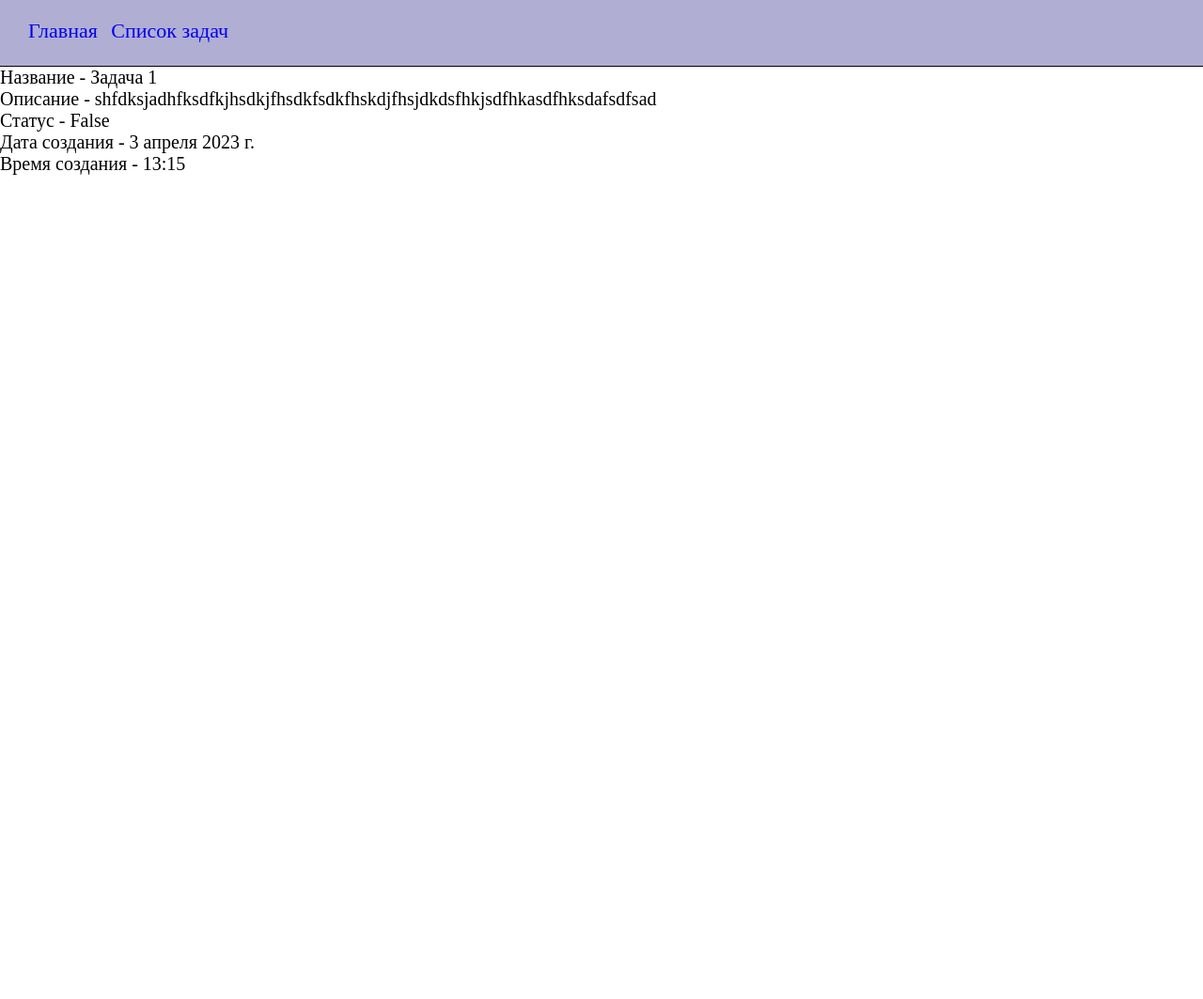
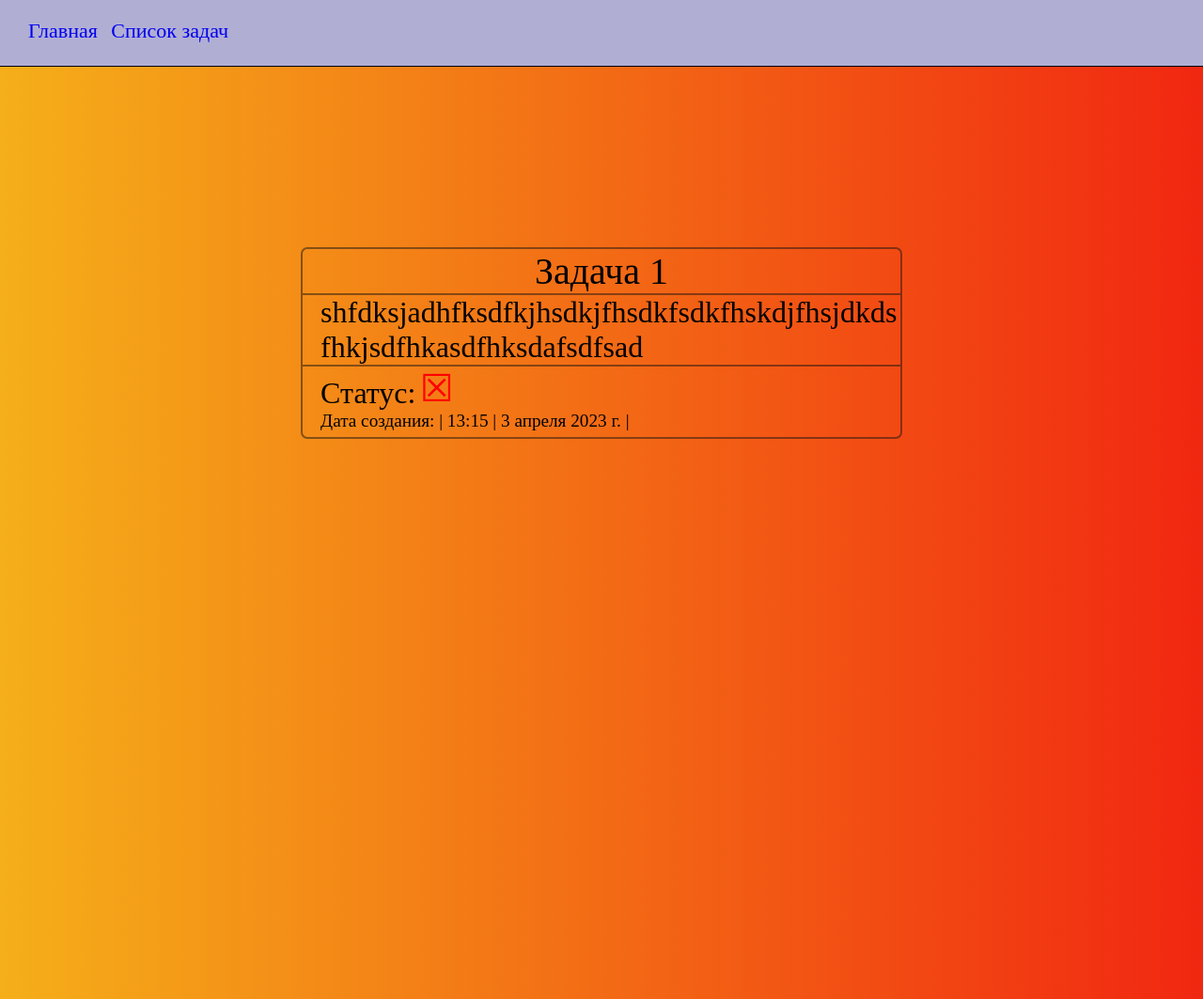
Before and after one commit to Grino777/ToDo, a Django app: page /detail_task/14 in a window 1280 px wide. Shown: the whole page at 94% size. Before the commit the page ends 186 px from the top, so only its background shows below. Run offline with Django 4.2, Linux system fonts and the light colour scheme; data comes from the database, SQL or seed files in the repository; both versions use the stored data as it was after the commit.

Commit message:
Update detail_info.css, detail_info.html

```diff
--- a/todo_project/static/css/main.css
+++ b/todo_project/static/css/main.css
@@ -2,3 +2,16 @@
     margin: 0;
     padding: 0;
    }
+
+/* Оформление фона страницы */
+.content {
+    background: linear-gradient(90deg, #f5af19, #f12711);
+}
+
+/* Стили основного блока с контентом */
+.content__tasks {
+    position: relative;
+    display: block;
+    height: 100vh;
+    width: 100vw;
+}
--- a/todo_project/todo/forms.py
+++ b/todo_project/todo/forms.py
@@ -9,3 +9,6 @@ class ToDoForm(forms.ModelForm):
             'title': 'Название задачи',
             'description': 'Описание',
         }
+
+class SearchForm(forms.Form):
+    query = forms.CharField(max_length=155)
--- a/todo_project/todo/static/todo/css/detail_info.css
+++ b/todo_project/todo/static/todo/css/detail_info.css
@@ -1,4 +1,67 @@
-.li__style li {
+.detail__info {
+    margin-left: auto;
+    margin-right: auto;
+    width: 50%;
+    height: 10rem;
+    margin-top: 15%;
+}
+
+li {
     list-style-type: none;
-    font-size: 20px;
+    font-size: 40px;
 }
+
+.task {
+    border: 2px solid rgba(24, 21, 19, .5);
+    border-radius: 7px;
+}
+
+.title {
+    text-align: center;
+    border-bottom: 2px solid rgba(24, 21, 19, .5);
+}
+
+.description {
+    word-wrap: break-word;
+    border-bottom: 2px solid rgba(24, 21, 19, .5);
+    padding-left: 3%;
+    font-size: 2rem;
+}
+
+.status {
+    grid-template-columns: 1fr 1fr 5fr;
+    display: grid;
+    word-wrap: break-word;
+    padding-left: 3%;
+}
+
+.status__title {
+    position: relative;
+    text-align: center;
+    vertical-align: bottom;
+    font-size: 2rem;
+}
+
+p.status__title {
+    padding-top: 10%;
+}
+
+.open {
+    padding-left: 5%;
+    color: red;
+    text-align: left;
+    font-size: 40px;
+}
+
+.close {
+    padding-left: 5%;
+    color: green;
+    text-align: left;
+    font-size: 40px;
+}
+
+.date {
+    font-size: 1.2rem;
+    padding-left: 3%;
+    margin-bottom: 1%;
+}
--- a/todo_project/todo/templates/todo/detail_info.html
+++ b/todo_project/todo/templates/todo/detail_info.html
@@ -13,13 +13,19 @@
 
 {% block content %}
     {% include 'includes/navbar.html' %}
+    <div class="content__tasks">
         <div class="detail__info">
-          <ul class="li__style">
-            <li>Название - {{ task.title }}</li>
-            <li>Описание - {{ task.description }}</li>
-            <li>Статус - {{ task.status }}</li>
-            <li>Дата создания - {{ task.date }}</li>
-            <li>Время создания - {{ task.time }}</li>
-          </ul>
+            <ul class="task">
+                <li class="title">{{ task.title }}</li>
+                <li class="description">{{ task.description }}</li>
+                <li class="status">
+                    <p class="status__title">Статус: </p>
+                    <p class="{% if task.status %}close{% else %}open{% endif %}">
+                        {% if task.status %}&#9745;{% else %}&#9746;{% endif %}
+                    </p>
+                </li>
+                <li class="date">Дата создания: | {{ task.time }} | {{ task.date }} |</li>
+            </ul>
         </div>
+    </div>
 {% endblock %}
--- a/todo_project/todo/templates/todo/tasks_list.html
+++ b/todo_project/todo/templates/todo/tasks_list.html
@@ -3,6 +3,7 @@
 {% load static %}
 
 {% block css_add %}
+    <link rel="stylesheet" href="{% static 'css/main.css' %}">
     <link rel="stylesheet" href="{% static 'todo/css/tasks_list.css' %}">
 {% endblock %}
 
@@ -23,7 +24,9 @@
             <div class="tasks__list">
                 <div class="create__tasks">
                     <div class="search__field">
-                        <input type="text">
+                        <form action="/search">
+                            <input type="search" name="query">
+                        </form>
                     </div>
                     <div class="create__button">
                         <a href="{% url 'create_task' %}">Создать задачу</a>
--- a/todo_project/todo/urls.py
+++ b/todo_project/todo/urls.py
@@ -8,5 +8,5 @@ urlpatterns = [
     path('detail_task/<int:pk>', DetailToDoView.as_view()),
     path('update_task/<int:pk>', UpdateToDoView.as_view()),
     path('delete_task/<int:pk>', DeleteToDoView.as_view()),
-
+    path('search', search_field),
 ]
--- a/todo_project/todo/views.py
+++ b/todo_project/todo/views.py
@@ -1,8 +1,24 @@
+from django.http import HttpResponse
+from django.shortcuts import render
 from django.views.generic import ListView, CreateView, DeleteView, TemplateView, UpdateView, DetailView
-from .forms import ToDoForm
+from .forms import ToDoForm, SearchForm
 from .models import ToDo
 
 # Create your views here.
+
+def search_field(request):
+    form = SearchForm()
+    if 'query' in request.GET:
+        form = SearchForm(request.GET)
+        if form.is_valid():
+            cd = form.cleaned_data
+            title = cd['query']
+            print(title)
+            obj = ToDo.objects.filter(title__icontains=title)
+            print(obj)
+        return render(request, 'todo/search.html', context={'data': title,
+                                                            'obj': obj})
+
 
 class MainPageView(TemplateView):
     template_name = 'todo/main.html'
--- a/todo_project/todo_project/settings.py
+++ b/todo_project/todo_project/settings.py
@@ -37,6 +37,7 @@ INSTALLED_APPS = [
     'django.contrib.sessions',
     'django.contrib.messages',
     'django.contrib.staticfiles',
+    'django_extensions',
     'todo',
 ]
 
```
Also changed, not shown: todo_project/todo/static/todo/css/tasks_list.css (+2 -11 lines), todo_project/db.sqlite3.
